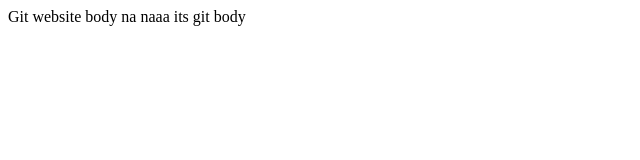
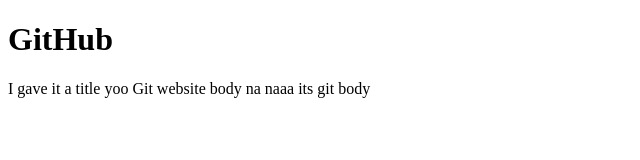
Before and after one commit to Virtualdaya/learn-git, a plain HTML site: page index.html in a window 1280 px wide. Shown: the whole page, without its empty margins (0-640 px from the left). Drawn offline with Linux system fonts and the light colour scheme.

Commit message:
added the title man

```diff
--- a/index.html
+++ b/index.html
@@ -2,7 +2,10 @@
 <html lang="en">
     <head></head>
     <title>Git Wedsite</title>
-    <body>Git website body
+    <body>
+        <h1>GitHub</h1>
+        I gave it a title yoo
+        Git website body
         na naaa its git body
     </body>
 </html>
```
